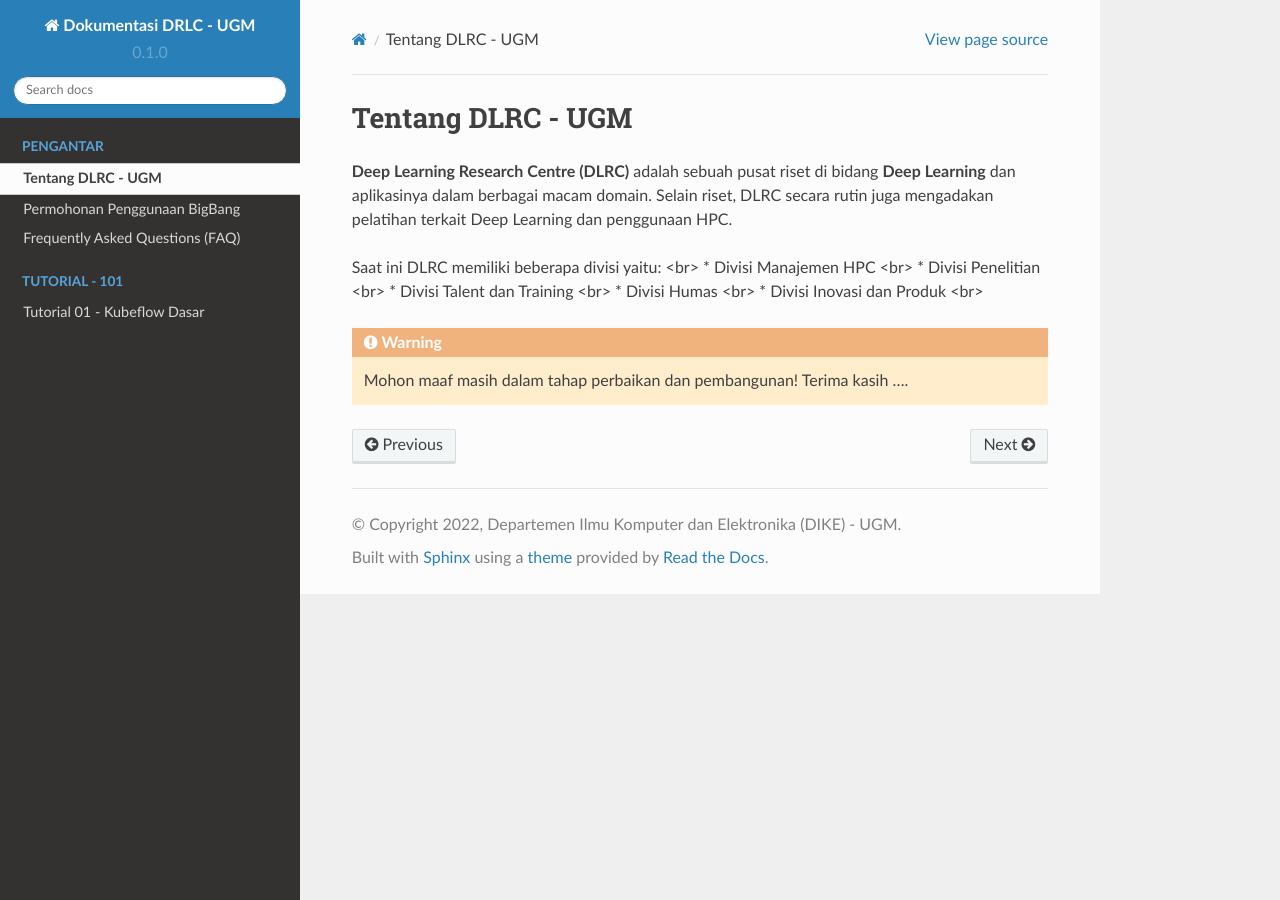
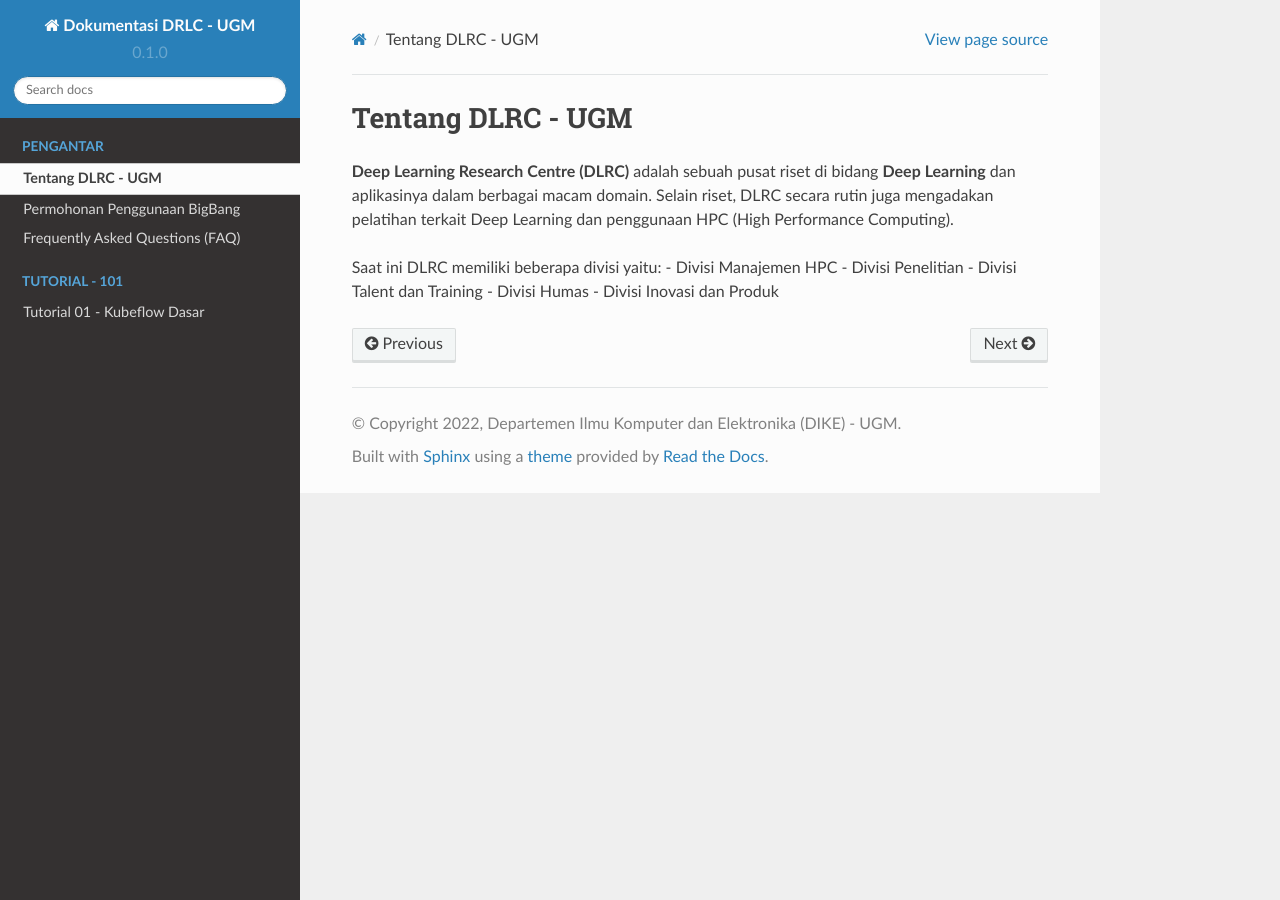
Before and after one commit to alldino/tutorial-hpc-dike-ugm, a Sphinx documentation site: the page built from docs/source/pengantar/tentang.rst, in a window 1280 px wide. Built offline with Sphinx 7.4.7 and the Read the Docs theme 2.0.0, drawn with Linux system fonts in a browser that asks for light colours; pages that are not in the unit, such as notebooks, are missing from menus.

Commit message:
Update tentang.rst

```diff
--- a/docs/source/pengantar/tentang.rst
+++ b/docs/source/pengantar/tentang.rst
@@ -1,17 +1,11 @@
 Tentang DLRC - UGM
 ==================
 
-**Deep Learning Research Centre (DLRC)** adalah sebuah pusat riset di bidang **Deep Learning** dan aplikasinya dalam berbagai macam domain. Selain riset, DLRC secara rutin juga mengadakan pelatihan terkait Deep Learning dan penggunaan HPC.
+**Deep Learning Research Centre (DLRC)** adalah sebuah pusat riset di bidang **Deep Learning** dan aplikasinya dalam berbagai macam domain. Selain riset, DLRC secara rutin juga mengadakan pelatihan terkait Deep Learning dan penggunaan HPC (High Performance Computing).
 
-Saat ini DLRC memiliki beberapa divisi yaitu: <br>
-* Divisi Manajemen HPC <br>
-* Divisi Penelitian <br>
-* Divisi Talent dan Training <br>
-* Divisi Humas <br>
-* Divisi Inovasi dan Produk <br>
-
-
-.. warning::
-
-    Mohon maaf masih dalam tahap perbaikan dan pembangunan!
-    Terima kasih ....
+Saat ini DLRC memiliki beberapa divisi yaitu:
+- Divisi Manajemen HPC
+- Divisi Penelitian
+- Divisi Talent dan Training
+- Divisi Humas
+- Divisi Inovasi dan Produk
```
